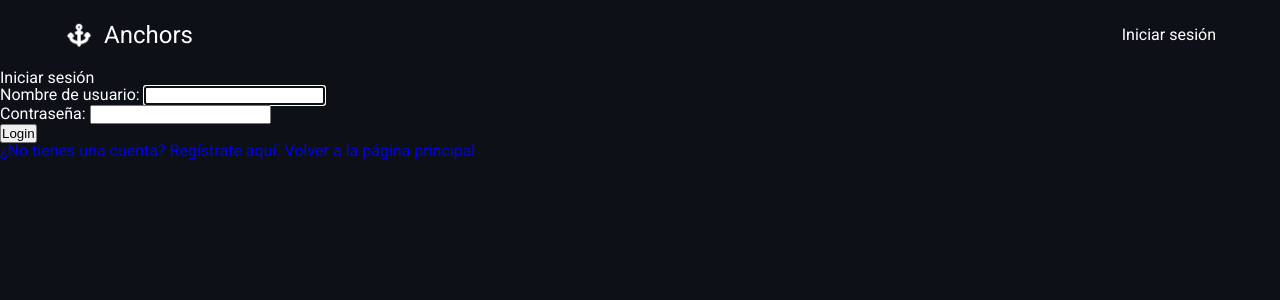
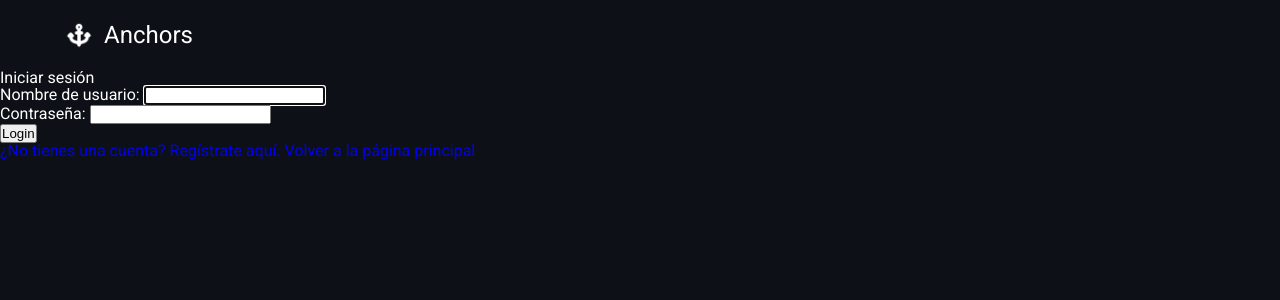
Before and after one commit to albino-babuino/anchors-application-django, a Django app: a page that uses templates/base/nav.html in a window 1280 px wide. Shown: the top 300 px of the page. Run offline with Django 5.2, Linux system fonts and the light colour scheme.

Commit message:
Eliminado el enlace de iniciar sesión del nav

```diff
--- a/templates/base/nav.html
+++ b/templates/base/nav.html
@@ -26,9 +26,6 @@
 				/>
 			</button>
 		</form>
-		{% else %}
-		<!-- Mostrar el enlace de login si el usuario no está autenticado -->
-		<a href="{% url 'login' %}">Iniciar sesión</a>
 		{% endif %}
 	</div>
 </nav>
```
